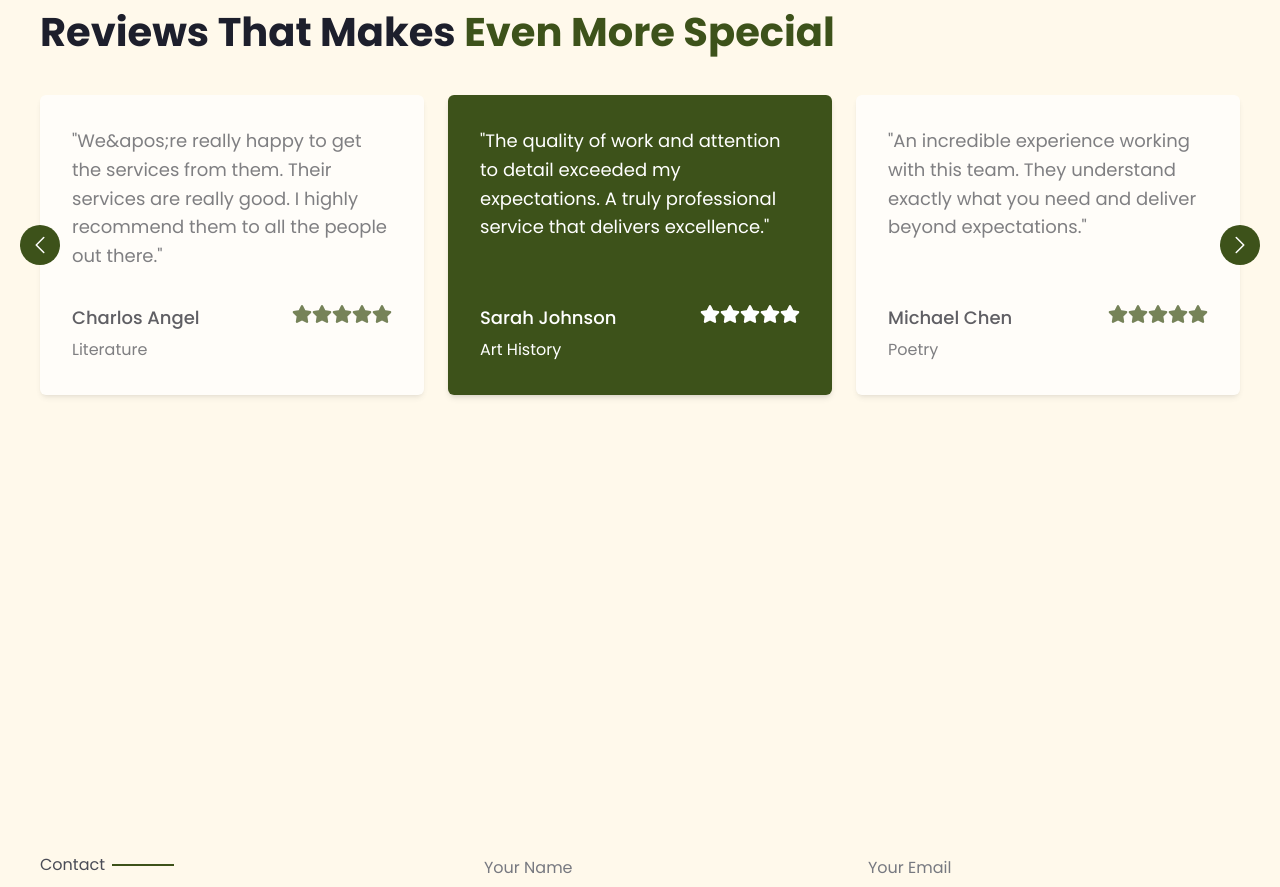
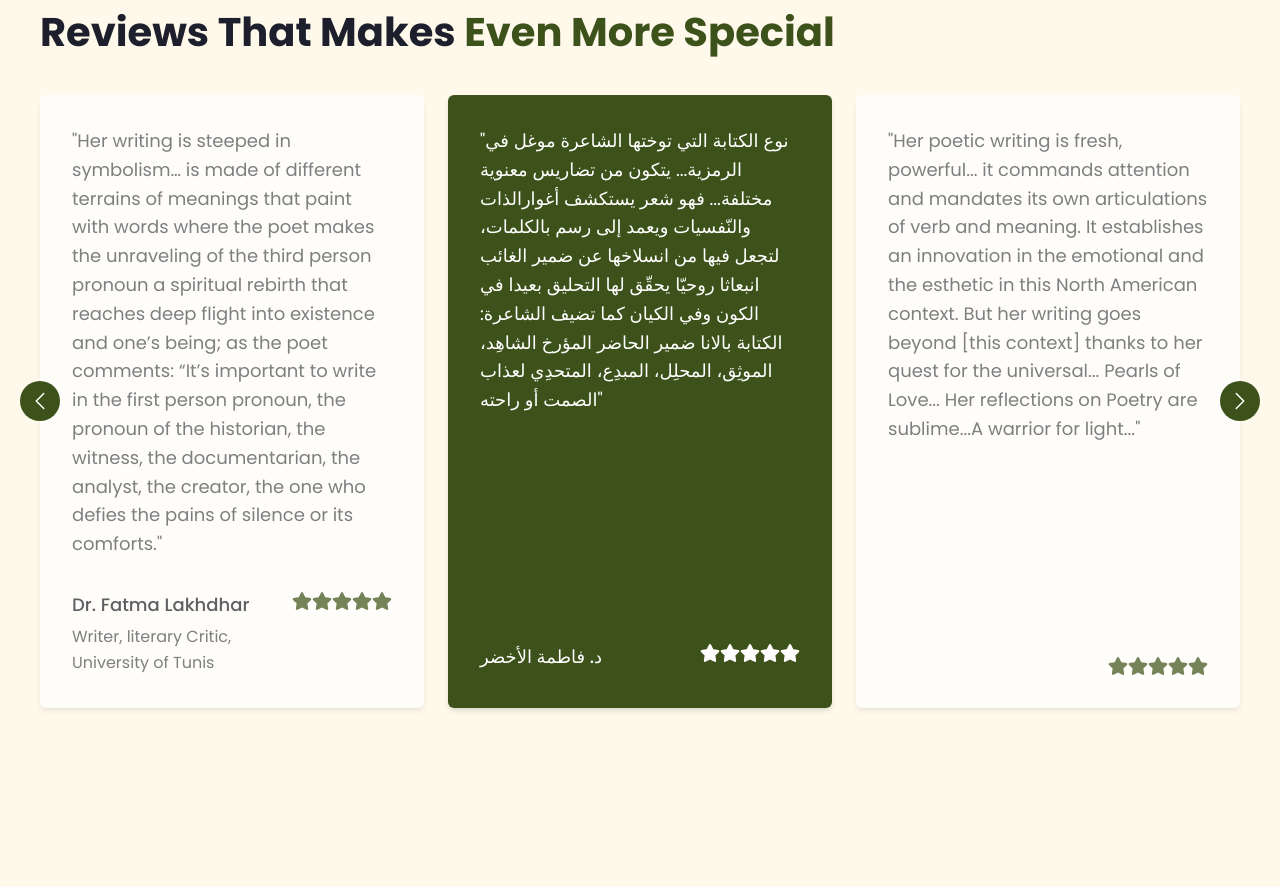
Before and after one commit to Shur0v/artist, a Next.js app: page /event in a window 1280 px wide. Shown: the part 2040-2927 px from the top of the page. Built offline with nearby package versions, Linux system fonts and the light colour scheme; a web font is replaced by a local one.

Commit message:
Slider text issue updated

```diff
--- a/src/app/(site)/_components/home/review.tsx
+++ b/src/app/(site)/_components/home/review.tsx
@@ -26,72 +26,72 @@ const swiperStyles = `
 const reviewsData = [
   {
     id: 1,
-    review: "We&apos;re really happy to get the services from them. Their services are really good. I highly recommend them to all the people out there.",
-    name: "Charlos Angel",
-    profession: "Literature",
+    review: "Her writing is steeped in symbolism… is  made of different terrains of meanings that paint with words where the poet makes the unraveling of the third person pronoun a spiritual rebirth that reaches deep flight into existence and one’s being; as the poet comments: “It’s important to write in the first person pronoun, the pronoun of the historian, the witness, the documentarian, the analyst, the creator, the one who defies the pains of silence or its comforts.",
+    name: "Dr. Fatma Lakhdhar",
+    profession: "Writer, literary Critic, University of Tunis",
     rating: 5
   },
   {
     id: 2,
-    review: "The quality of work and attention to detail exceeded my expectations. A truly professional service that delivers excellence.",
-    name: "Sarah Johnson",
-    profession: "Art History",
+    review: "نوع الكتابة التي توختها الشاعرة موغل في الرمزية... يتكون من تضاريس معنوية مختلفة... فهو شعر يستكشف أغوارالذات والنّفسيات ويعمد إلى رسم بالكلمات، لتجعل فيها من انسلاخها عن ضمير الغائب انبعاثا روحيّا يحقّق لها التحليق بعيدا في الكون وفي الكيان كما تضيف الشاعرة: الكتابة بالانا ضمير الحاضر المؤرخ الشاهِد، الموثِق، المحلِل، المبدِع، المتحدِي لعذاب الصمت أو راحته",
+    name: "د. فاطمة الأخضر",
+    profession: "",
     rating: 5
   },
   {
     id: 3,
-    review: "An incredible experience working with this team. They understand exactly what you need and deliver beyond expectations.",
-    name: "Michael Chen",
-    profession: "Poetry",
+    review: "Her poetic writing is fresh, powerful... it commands attention and mandates its own articulations of verb and meaning. It establishes an innovation in the emotional and the esthetic in this North American context. But her writing goes beyond [this context] thanks to her quest for the universal... Pearls of Love... Her reflections on Poetry are sublime...A warrior for light...",
+    name: "",
+    profession: "",
     rating: 5
   },
   {
     id: 4,
-    review: "The dedication and passion they bring to their work is remarkable. Still room for improvement.",
-    name: "Emma Thompson",
-    profession: "Creative Writing",
-    rating: 4.5
+    review: "Son écriture poétique est fraiche et forte qui force l’attention et exige ses propres articulations compréhensives verbales. C’est une mise au point affectif et esthétique dans ce contexte nord-américain. Mais son écriture va plus loin grâce à cette quête de l’universel ... perles d’Amour... sa réflexion sur la poésie est sublime...une guerrière de la lumière... C’est une grande joie et un immense honneur d’avoir cette écrivaine dans Le Maghreb Littéraire...",
+    name: "Najib Redouane",
+    profession: "Literary critic Chief editor of the international Le Maghreb Littéraire",
+    rating: 5
   },
   {
     id: 5,
-    review: "Outstanding service and communication throughout the entire process. Would definitely work with them again.",
-    name: "David Rodriguez",
-    profession: "Modern Literature",
+    review: "Gharbi’s visuals read like poems and her poems read like poems. She dissects meaning and reinstates it in a narrative context that embraces forces of an intuitive nature...”“L’art visuel de Gharbi se lit comme des poèmes et ses poèmes se lisent comme de l’art visuel… Elle dissèque le sens et le réintègre dans un contexte de récit qui embrasse des forces d’une nature intuitive…",
+    name: "Joe Fedderson",
+    profession: "American Artist",
     rating: 5
   },
   {
     id: 6,
-    review: "Their expertise and professionalism made the entire experience smooth and enjoyable. Highly recommended!",
-    name: "Lisa Zhang",
-    profession: "Classical Studies",
+    review: "...Tunisian-born artist/poet Rajaa A. Gharbi enthralled the audience at her poetry reading and book signing... L'artiste et poète d'origine Tunisienne Rajaa Gharbi a emerveillé l'audience pendant sa lecture et signature de livre à l'espace culturel de l'ambassade de Tunisie...",
+    name: "The Washington Report on Middle East Affairs",
+    profession: "",
     rating: 5
   },
   {
     id: 7,
-    review: "Exceptional quality and attention to detail. They truly care about delivering the best results.",
+    review: "…In I-dentity”, the poetic voice employs an image – metaphor – that comes back to haunt the fortunate reader. This successful metaphor is but one of many in this delightful book of words and images",
     name: "James Wilson",
     profession: "Contemporary Art",
-    rating: 4
+    rating: 5
   },
   {
     id: 8,
-    review: "A fantastic team that goes above and beyond to ensure client satisfaction. Very impressed!",
-    name: "Maria Garcia",
-    profession: "Visual Arts",
+    review: "...Dans le poème “I-Dentity” la voix poetique emploie une image-métaphore qui revient pour hanter le chanceux lecteur",
+    name: "Dena Bugel-Shunra Literary and Judiciary Hebrew Translator",
+    profession: "Proteus publication",
     rating: 5
   },
   {
     id: 9,
-    review: "Their creative approach and technical expertise make them stand out. An absolute pleasure to work with.",
-    name: "Robert Kim",
-    profession: "Digital Arts",
+    review: "...I was moved by both the scope and depth of her work.  Her strength of expression in the English language is extraordinary",
+    name: "",
+    profession: "",
     rating: 5
   },
   {
     id: 10,
-    review: "Consistently delivering high-quality results. They've exceeded my expectations in every way.",
-    name: "Sophie Martin",
-    profession: "Fine Arts",
+    review: "...J’étais touchée aussi bien par l’étendue que par la profondeur de son travail.  La force de son expression dans la langue anglaise est extraordinaire.",
+    name: "Malti Greenberg",
+    profession: "Reader",
     rating: 5
   }
 ];
```
